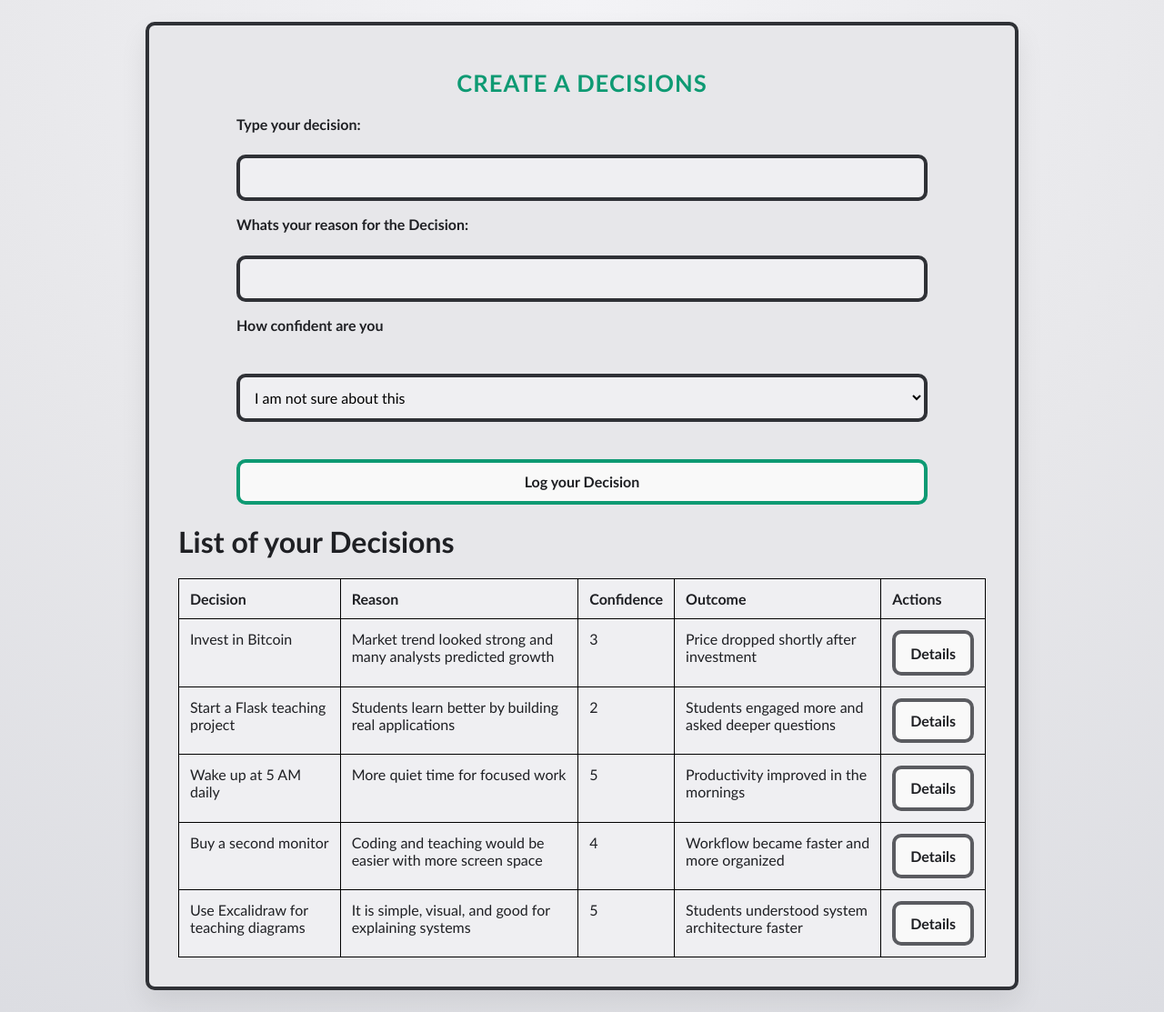
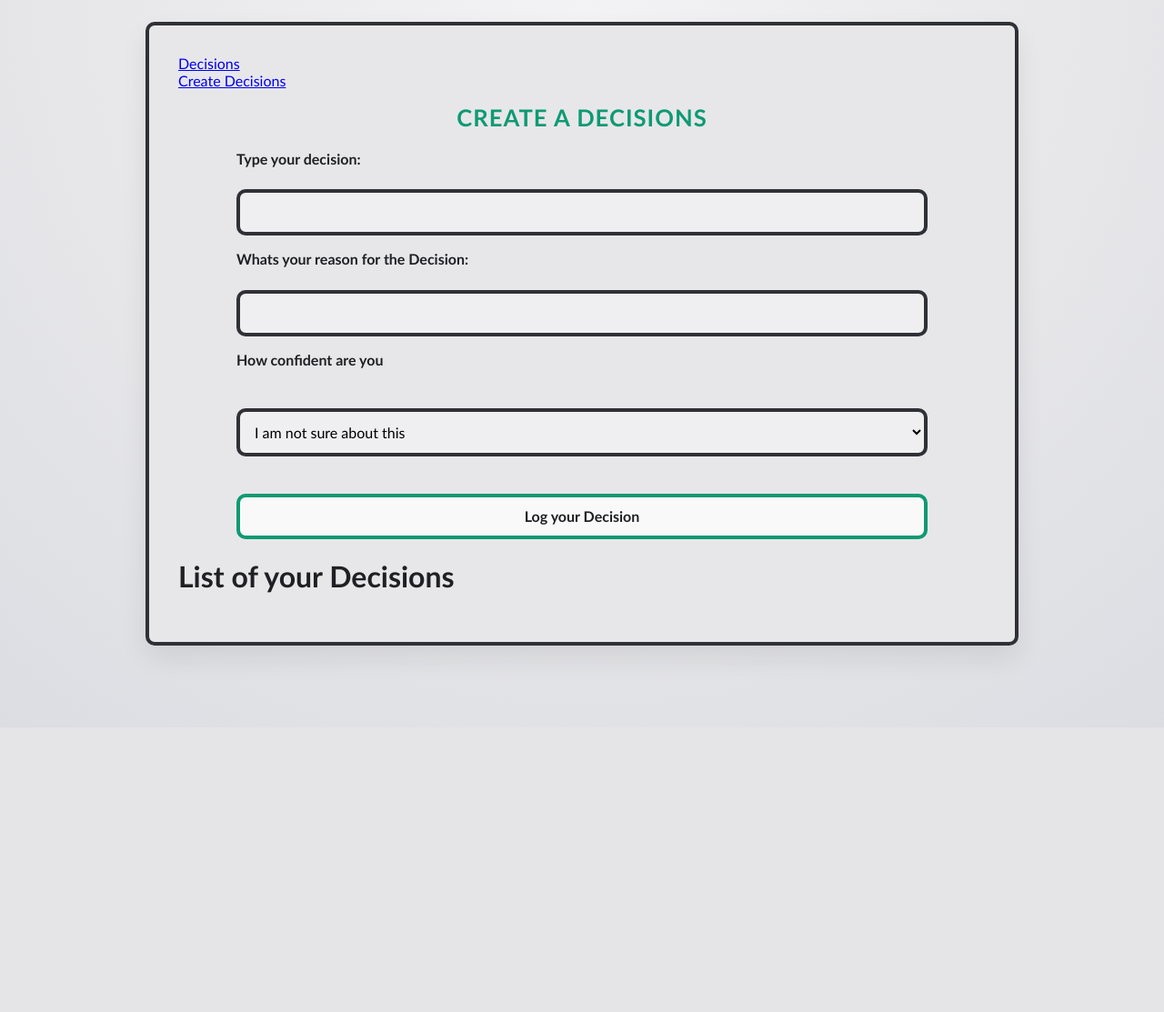
Before and after one commit to ericmuh/dec-log, a Flask app: page /create in a window 1280 px wide. Shown: the whole page at 91% size. After the commit the page ends 729 px from the top, so only its background shows below. Run offline with Flask 3, Linux system fonts and the light colour scheme.

Commit message:
clean up app.py

```diff
--- a/app.py
+++ b/app.py
@@ -1,4 +1,4 @@
-from flask import Flask, render_template,request, redirect
+from flask import Flask, render_template, request, redirect, url_for
 from flask_sqlalchemy import SQLAlchemy
 
 app = Flask(__name__)
@@ -11,116 +11,31 @@ app.config["SQLALCHEMY_DATABASE_URI"] = "sqlite:///decisions.db"
 db = SQLAlchemy(app)
 
 
-
-
-decision = {
-"ID":"", # interger
-"title": "", # text
-"reason": "", # text
-"confidence level":"", # interger
-"outcome": "", #text
-"lesson": "" , #text
-"created_at": "" #date
-}
-
-
 # A Model --> defines a table in our SQL database
 class Decision(db.Model):
     id = db.Column(db.Integer, primary_key=True)
-    title =db.Column(db.String(120))
-    reason =db.Column(db.String(120))
-    confidence_level=db.Column(db.Integer)
-    outcome =db.Column(db.String)
+    title = db.Column(db.String(120))
+    reason = db.Column(db.String(120))
+    confidence_level = db.Column(db.Integer)
+    outcome = db.Column(db.String)
     lesson = db.Column(db.Text)
     create_at = db.Column(db.DateTime)
-
-
-
 
 
 with app.app_context():
     db.create_all()
 
 
-
-
-
-
-
-
-
-
-# this will act as our database ( A list of python dictionaries)
-decisions = [
-    {
-        "id": 0,
-        "title": "Invest in Bitcoin",
-        "reason": "Market trend looked strong and many analysts predicted growth",
-        "confidence_level": "3",
-        "outcome": "Price dropped shortly after investment",
-        "lesson_learned": "Avoid investing based only on hype, do deeper research",
-        "created_at": "2026-03-01"
-    },
-    {
-        "title": "Start a Flask teaching project",
-        "reason": "Students learn better by building real applications",
-        "confidence_level": "2",
-        "outcome": "Students engaged more and asked deeper questions",
-        "lesson_learned": "Hands-on projects improve understanding significantly",
-        "created_at": "2026-03-02"
-    },
-    {
-        "id": 2,
-        "title": "Wake up at 5 AM daily",
-        "reason": "More quiet time for focused work",
-        "confidence_level": "5",
-        "outcome": "Productivity improved in the mornings",
-        "lesson_learned": "Morning routines can significantly increase focus",
-        "created_at": "2026-03-03"
-    },
-    {
-        "id": 3,
-        "title": "Buy a second monitor",
-        "reason": "Coding and teaching would be easier with more screen space",
-        "confidence_level": "4",
-        "outcome": "Workflow became faster and more organized",
-        "lesson_learned": "Small hardware upgrades can greatly improve productivity",
-        "created_at": "2026-03-05"
-    },
-    {
-        "id": 4,
-        "title": "Use Excalidraw for teaching diagrams",
-        "reason": "It is simple, visual, and good for explaining systems",
-        "confidence_level": "5",
-        "outcome": "Students understood system architecture faster",
-        "lesson_learned": "Visual tools improve comprehension for complex topics",
-        "created_at": "2026-03-07"
-
-    }
-]
-
-# structure of a single decision ( so far this does nothing)
-decision = {
-"ID":"", # interger
-"title": "", # text
-"reason": "", # text
-"confidence level":"", # interger
-"outcome": "", #text
-"lesson": "" , #text
-"created_at": "" #date
-}
-
-
-
-
-
+# =============================================
 
 # VIEWS
+# =============================================
+
 
 # Would a place to see all decision (lists all decions)
 @app.route("/")
 @app.route("/decisions")
-def decisons():
+def decisions():
 
     # logic to retrieve all decision from the database
     decisions = Decision.query.all()
@@ -128,101 +43,73 @@ def decisons():
     return render_template("home.html", decisions=decisions)
 
 
-
-
 # Reading a Single Decsions
 @app.route("/decisions/<int:id>")
 def single_decision(id):
 
-    decision = Decision.get_or_404(id)
-    # rendered_decision = None
-    for decision in decisions:
-        # rendered_decision = decisions[id]
-        return render_template("single_decision.html", decision=decisions[id])
-
-
-
+    decision = Decision.query.get_or_404(id)
+    return render_template("single_decision.html", decision=decision)
 
 
 # Create a decision
 @app.route("/create", methods=["GET", "POST"])
 def create_decision():
-    if request.method=="POST":
-        # logic to create a decision
+    if request.method == "POST":
 
-       decision = Decision(
-        title= request.form["title"],
-        reason=request.form["reason"],
-        confidence_level=request.form["confidence_level"])
-       db.session.add(decision)
-       db.session.commit()
-    #    decisions.append(decision)
+        # creating a new row in out Decision table
+        decision = Decision(
+            title=request.form["title"],
+            reason=request.form["reason"],
+            confidence_level=request.form["confidence_level"],
+        )
 
+        # commiting the changes to the table
+        db.session.add(decision)
+        db.session.commit()
+        return redirect(url_for("decisions"))
 
-
-       print ("We Have posted ✨🧪", decisions)
-
-    return render_template("create_decision.html", decisions=decisions)
-
+    return render_template("create_decision.html")
 
 
 # Update A decision
-@app.route("/decisions/update/<int:id>", methods = ["GET", "POST"])
+@app.route("/decisions/update/<int:id>", methods=["GET", "POST"])
 def update_decision(id):
 
     # get a specific decision in the list using the index,
-    # remove that decision, : option 2 --> point the index to the new decision
-    # add the new decision
-    if request.method =="POST":
-        update_decision = {
-            "title": request.form["title"],
-            "reason": request.form["reason"],
-            "confidence_level": request.form["confidence_level"],
+    decision = Decision.query.get_or_404(id)
 
-            "outcome": request.form["outcome"],
-            "lesson_learned": request.form["lesson_learned"],
+    # get the details from the form
+    # TODO: Fix this for update
+    if request.method == "POST":
 
-            }
-
-        decisions[id] = update_decision
-        print(decisions)
-
-    decision = ''
-    for decision in decisions:
-        # rendered_decision = decisions[id]
-        return render_template("update_decision.html", decision=decisions[id], id=id, decisions=decisions)
+        # updating the decision based on existing data
+        decision.title=request.form["title"]
+        decision.reason=request.form["reason"]
+        decision.confidence_level=request.form["confidence_level"]
+        decision.outcome=request.form["outcome"]
+        decision.lesson_learned=request.form["lesson_learned"]
 
 
+        # commiting the changes to the table
+        db.session.commit()
+
+        print(decision)
+
+        return redirect(url_for("decisions"))
+
+    return render_template(
+            "update_decision.html", decision=decision,
+        )
 
 
-# Delete a Decision
-@app.route("/decisions/delete/<int:id>", methods = ["GET", "POST"])
+# Delete a Decision : STANDALONE as we don't have to render a template ( use in the single decision template)
+@app.route("/decisions/delete/<int:id>", methods=["POST"])
 def delete_decision(id):
-    decisions.pop(id)
-    return redirect("/")
+    decision = Decision.query.get_or_404(id)
+    db.session.delete(decision)
+    db.session.commit()
+    return redirect(url_for("decisions"))
 
 
-
-
-
-
-
-
-
-# Connecting to a database using sqlite3
-# import sqlite3
-
-# db = sqlite3.connect("database.db") # use in SQL
-
-# cursor = db.cursor()
-
-
-# cursor.execute("CREATE TABLE decisions(title, reason, confidence_level,outcome, lesson_learned)")
-
-
-
-
-
-
-if __name__ =="__main__":
+if __name__ == "__main__":
     app.run(debug=True)
--- a/templates/base.html
+++ b/templates/base.html
@@ -18,6 +18,12 @@
 
 <body>
     <div class="page-shell">
+        <nav>
+
+            <a href="{{url_for('decisions')}}">Decisions</a>
+            <br>
+            <a href="{{url_for('create_decision')}}">Create Decisions</a>
+        </nav>
 
 
         <main>
--- a/templates/create_decision.html
+++ b/templates/create_decision.html
@@ -54,44 +54,5 @@
     }
 </style>
 
-<table>
-    <tr>
-        <th>Decision</th>
-        <th>Reason</th>
-        <th>Confidence</th>
-        <th>Outcome</th>
-        <th>Actions</th>
-
-    </tr>
-
-    {%for decision in decisions %} <!-- this is jinja not html -->
-    <tr>
-        <td>{{decision.title}}</td>
-        <td>{{decision.reason}}</td>
-        <td>{{decision.confidence_level}}</td>
-        <td>{{decision.outcome}}</td>
-
-        <td>
-
-            <a class="btn btn-muted" href="/decisions/{{decision.id}}">Details</a>
-
-        </td>
-
-
-
-    </tr>
-
-    {%endfor%}
-
-
-
-
-
-
-
-
-
-
-</table>
 
 {% endblock %}
--- a/templates/home.html
+++ b/templates/home.html
@@ -18,6 +18,7 @@
         <th>Reason</th>
         <th>Confidence</th>
         <th>Outcome</th>
+        <th>details</th>
 
     </tr>
 
@@ -27,7 +28,7 @@
         <td>{{decision.reason}}</td>
         <td>{{decision.confidence_level}}</td>
         <td>{{decision.outcome}}</td>
-
+        <td><a href="{{url_for('single_decision' ,id=decision.id)}}">details</a></td>
     </tr>
 
     {%endfor%}
```
Also changed, not shown: app-old.py (added, +228 -0 lines), templates/single_decision.html (+11 -0 lines), templates/update_decision.html (+3 -4 lines), instance/decisions.db.
